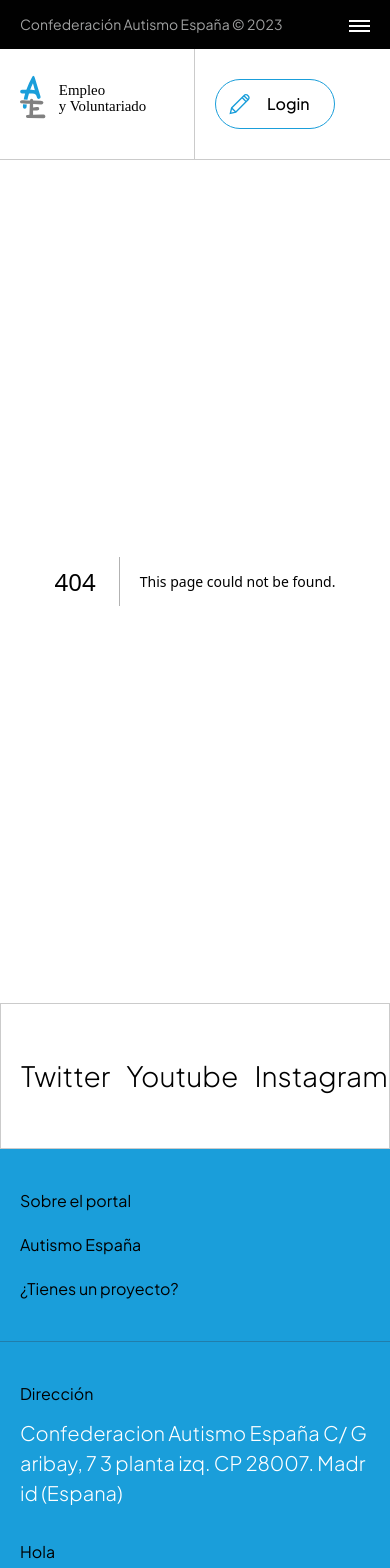
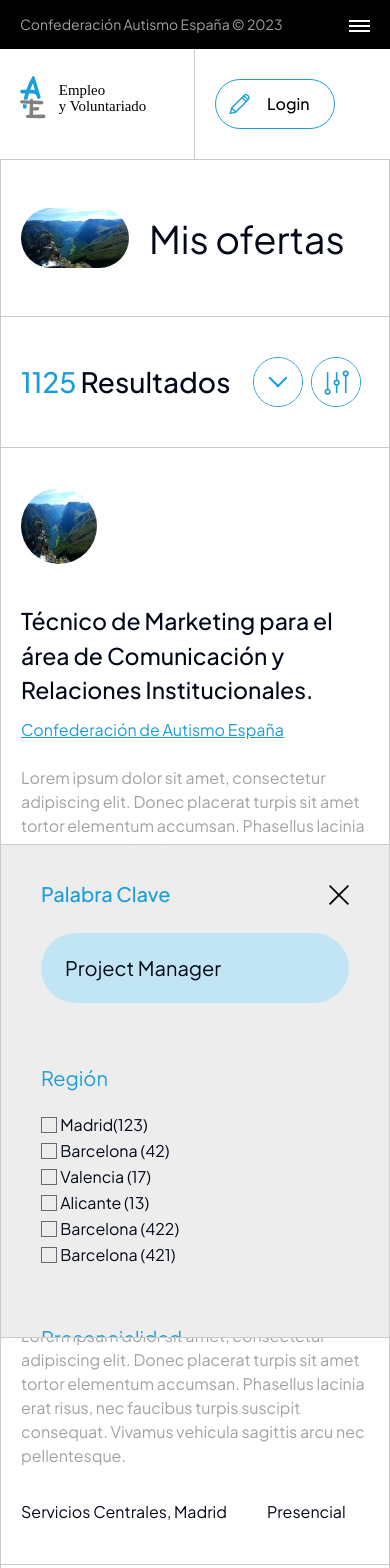
Before and after one commit to lanegrita/autismo_empleo, a Next.js app: page /offer-list in a window 390 px wide. Before the commit this address had no page. Shown: the top 1568 px of the page. Built offline with nearby package versions, Linux system fonts and the light colour scheme.

Commit message:
Add offer list page with responsive

```diff
--- a/app/components/ui/button/Button.module.css
+++ b/app/components/ui/button/Button.module.css
@@ -5,7 +5,7 @@
   outline: none;
   border: none;
   max-width: fit-content;
-  min-width: fit-content;
+  /* min-width: fit-content; */
   height: fit-content;
   font-size: var(--text-para);
   text-align: center;
@@ -14,14 +14,16 @@
   display: flex;
   gap: var(--spacer-4);
   align-items: center;
-  overflow: hidden;
+
   position: relative;
-  white-space: nowrap;
 }
 .container span {
   font-size: var(--text-para);
   text-align: center;
   font-weight: 500;
+  white-space: nowrap;
+  text-overflow: ellipsis;
+  overflow: hidden;
 }
 /* Button xl Styles starts */
 .container.large {
--- a/app/components/ui/filter/Filter.tsx
+++ b/app/components/ui/filter/Filter.tsx
@@ -13,7 +13,7 @@
 const FilterOfferSection = ({ ...props }: FilterProps) => {
   return (
     <>
-      <div className=" hidden py-17 px-20 md:px-41 md:py-25 w-full max-w-[500px] bg-gris5 sm:flex flex-col gap-30 border border-gris2">
+      <div className="   h-full hidden py-17 px-20 xl:px-41 xl:py-25 w-full  bg-gris5 lg:flex flex-col gap-30 ">
         {/* Section 1 Starts */}
         <div className="flex flex-col gap-12 w-full m-w-[314px]">
           <Text tag="h6" variant="para-l" color="blue" fontWeight="medium">
@@ -50,8 +50,8 @@
 
       <div
         className={cn(
-          " fixed top-0 bottom-0 right-0 z-20 py-17 px-20 md:px-41 md:py-25 w-3/4 bg-gris5 sm:hidden flex flex-col gap-30 border border-gris2 translate-x-full transition-transform ease-in-out duration-300  ",
-          props.openFilter && "translate-x-0"
+          " fixed top-[350px] overflow-scroll  sm:top-0 bottom-0 right-0   z-20 py-17 px-20 md:px-41 md:py-25 w-full sm:w-3/4 bg-gris5 lg:hidden flex flex-col gap-30 border border-gris2 translate-y-full sm:translate-y-0  sm:translate-x-full transition-transform ease-in-out duration-300  ",
+          props.openFilter && " translate-y-0  sm:translate-x-0"
         )}
       >
         <div
--- a/app/components/ui/list/List.tsx
+++ b/app/components/ui/list/List.tsx
@@ -177,6 +177,7 @@
   subTitle: string;
   description: string;
   items: string[];
+  className?: string;
   backgroundColor?: "white" | "blue";
 }
 
@@ -187,12 +188,14 @@
   description,
   items,
   backgroundColor,
+  className,
 }) => {
   return (
     <div
       className={cn(
-        "flex  flex-col sm:flex-row gap-20 border border-gris2 px-10 py-20 sm:p-20 bg-blanco",
-        backgroundColor === "blue" && "bg-azulLight3"
+        "flex  flex-col sm:flex-row gap-20 px-10 py-20 sm:p-20 bg-blanco",
+        backgroundColor === "blue" && "bg-azulLight3",
+        className
       )}
     >
       <div className="relative w-[76px] h-[76px] min-w-[76px] min-h-[76px] sm:w-[120px] sm:h-[120px] sm:min-w-[120px] sm:min-h-[120px] rounded-full overflow-hidden">
--- a/app/create-offer/page.tsx
+++ b/app/create-offer/page.tsx
@@ -8,6 +8,7 @@
 import CheckBox from "../components/form/check-box/CheckBox";
 import Textarea from "../components/form/text-area/Textarea";
 import { SimpleMarquee } from "../components/ui/marquee-section/MarqueeSection";
+import { cn } from "@/lib/utils";
 
 const tagList = [
   "Disponibilidad a jornada completa de lunes a viernes",
@@ -15,13 +16,17 @@
   "Perfil acostumbrado/a a trabajar por objetivos",
   "Formación, colaboración y el aprendizaje constante",
   "Disponibilidad inmediata",
-  "Ubicado en Murcia o alrededores"
+  "Ubicado en Murcia o alrededores",
 ];
 
 const CreateOfferView = () => {
   return (
     <div>
-      <TitleHeader />
+      <TitleHeader
+        title="Nueva oferta de trabajo"
+        image="/images/test.webp"
+        button="Salir"
+      />
       <div className="grid grid-cols-12 border-t border-gris2">
         {/* Left */}
         <div className="col-span-2"></div>
@@ -41,12 +46,12 @@
                   options={[
                     {
                       label: "Tipo",
-                      value: "1"
+                      value: "1",
                     },
                     {
                       label: "Tipo",
-                      value: "2"
-                    }
+                      value: "2",
+                    },
                   ]}
                   placeHolder="Categoría del puesto"
                 />
@@ -57,12 +62,12 @@
                   options={[
                     {
                       label: "Tipo",
-                      value: "1"
+                      value: "1",
                     },
                     {
                       label: "Tipo",
-                      value: "2"
-                    }
+                      value: "2",
+                    },
                   ]}
                   placeHolder="Nivel del puesto"
                 />
@@ -70,12 +75,12 @@
                   options={[
                     {
                       label: "Tipo",
-                      value: "1"
+                      value: "1",
                     },
                     {
                       label: "Tipo",
-                      value: "2"
-                    }
+                      value: "2",
+                    },
                   ]}
                   placeHolder="Tipo de contacto"
                 />
@@ -87,12 +92,12 @@
                     options={[
                       {
                         label: "Tipo",
-                        value: "1"
+                        value: "1",
                       },
                       {
                         label: "Tipo",
-                        value: "2"
-                      }
+                        value: "2",
+                      },
                     ]}
                     placeHolder="Jornada"
                   />
@@ -102,12 +107,12 @@
                     options={[
                       {
                         label: "Tipo",
-                        value: "1"
+                        value: "1",
                       },
                       {
                         label: "Tipo",
-                        value: "2"
-                      }
+                        value: "2",
+                      },
                     ]}
                     placeHolder="Contrato"
                   />
@@ -117,12 +122,12 @@
                     options={[
                       {
                         label: "Tipo",
-                        value: "1"
+                        value: "1",
                       },
                       {
                         label: "Tipo",
-                        value: "2"
-                      }
+                        value: "2",
+                      },
                     ]}
                     placeHolder="Nº Vacantes"
                   />
@@ -143,12 +148,12 @@
                     options={[
                       {
                         label: "Tipo",
-                        value: "1"
+                        value: "1",
                       },
                       {
                         label: "Tipo",
-                        value: "2"
-                      }
+                        value: "2",
+                      },
                     ]}
                     placeHolder="Tipo"
                   />
@@ -158,12 +163,12 @@
                     options={[
                       {
                         label: "Tipo",
-                        value: "1"
+                        value: "1",
                       },
                       {
                         label: "Tipo",
-                        value: "2"
-                      }
+                        value: "2",
+                      },
                     ]}
                     placeHolder="Mínimo"
                   />
@@ -173,12 +178,12 @@
                     options={[
                       {
                         label: "Tipo",
-                        value: "1"
+                        value: "1",
                       },
                       {
                         label: "Tipo",
-                        value: "2"
-                      }
+                        value: "2",
+                      },
                     ]}
                     placeHolder="Máximo"
                   />
@@ -188,12 +193,12 @@
                     options={[
                       {
                         label: "Tipo",
-                        value: "1"
+                        value: "1",
                       },
                       {
                         label: "Tipo",
-                        value: "2"
-                      }
+                        value: "2",
+                      },
                     ]}
                     placeHolder="Pagas"
                   />
@@ -282,25 +287,44 @@
   );
 };
 
-const TitleHeader = () => {
+export const TitleHeader = ({
+  image,
+  title,
+  titleVariant = "title-xl",
+  button,
+  className,
+}: {
+  image: string;
+  title: string;
+  titleVariant?: "title-xl" | "title-xxl";
+  button?: string;
+  className?: string;
+}) => {
   return (
-    <div className="flex flex-col gap-10 xs:flex-row xs:items-center justify-between px-10 py-24 md:py-26 lg:py-27 lg:px-20">
+    <div
+      className={cn(
+        "flex flex-col gap-10 xs:flex-row xs:items-center justify-between px-10 py-24 md:py-26 lg:py-27 lg:px-20",
+        className
+      )}
+    >
       {/* Left */}
       <div className="flex gap-10 items-center">
         {/* Image */}
         <div className="relative w-[108px] h-[60px] md:w-[144px] md:h-[80px] lg:w-[180px] lg:h-[100px] rounded-full overflow-hidden">
-          <Image src="/images/test.webp" alt="image" fill />
+          <Image src={image} alt="image" fill />
         </div>
 
-        <Text tag="h1" variant="title-l">
-          Inscríbete
+        <Text tag="h1" variant={titleVariant}>
+          {title}
         </Text>
       </div>
 
       {/* Right */}
-      <div>
-        <Button variant="primary" title="Salir" />
-      </div>
+      {button && (
+        <div>
+          <Button variant="primary" title={button} />
+        </div>
+      )}
     </div>
   );
 };
--- /dev/null
+++ b/app/offer-list/page.tsx
@@ -0,0 +1,144 @@
+"use client";
+import React, { useState } from "react";
+import { TitleHeader } from "../create-offer/page";
+import Text from "../components/ui/typography/Typography";
+import Button from "../components/ui/button/Button";
+import { FilterOfferSection } from "../components/ui/filter/Filter";
+import {
+  OfferListItem1,
+  OfferListItem1Props,
+} from "../components/ui/list/List";
+import Pagination from "../components/ui/pagination/Pagination";
+
+const data: OfferListItem1Props[] = [
+  {
+    image: "/images/test.webp",
+    title:
+      "Técnico de Marketing para el área de Comunicación y Relaciones Institucionales.",
+    subTitle: "Confederación de Autismo España",
+    description:
+      "Lorem ipsum dolor sit amet, consectetur adipiscing elit. Donec placerat turpis sit amet tortor elementum accumsan. Phasellus lacinia erat risus, nec faucibus turpis suscipit consequat. Vivamus vehicula sagittis arcu nec pellentesque.",
+    items: ["Servicios Centrales, Madrid", "Presencial"],
+  },
+  {
+    image: "/images/test.webp",
+    title:
+      "Técnico de Marketing para el área de Comunicación y Relaciones Institucionales.",
+    subTitle: "Confederación de Autismo España",
+    description:
+      "Lorem ipsum dolor sit amet, consectetur adipiscing elit. Donec placerat turpis sit amet tortor elementum accumsan. Phasellus lacinia erat risus, nec faucibus turpis suscipit consequat. Vivamus vehicula sagittis arcu nec pellentesque.",
+    items: ["Servicios Centrales, Madrid", "Presencial"],
+  },
+  {
+    image: "/images/test.webp",
+    title:
+      "Técnico de Marketing para el área de Comunicación y Relaciones Institucionales.",
+    subTitle: "Confederación de Autismo España",
+    description:
+      "Lorem ipsum dolor sit amet, consectetur adipiscing elit. Donec placerat turpis sit amet tortor elementum accumsan. Phasellus lacinia erat risus, nec faucibus turpis suscipit consequat. Vivamus vehicula sagittis arcu nec pellentesque.",
+    items: ["Servicios Centrales, Madrid", "Presencial"],
+  },
+];
+
+const OfferList = () => {
+  const [openFilter, setOpenFilter] = useState(false);
+  return (
+    <div className="border border-gris2">
+      {/* Top Container */}
+      <div className="border-b border-gris2">
+        <TitleHeader
+          image="/images/test.webp"
+          title="Mis ofertas"
+          titleVariant={"title-xxl"}
+        />
+      </div>
+      {/* Bottom Container */}
+      <div className="grid grid-cols-12 ">
+        {/* Left Container */}
+        <div className="hidden lg:block col-span-3 border-x border-gris2 ">
+          <FilterOfferSection
+            setOpenFilter={setOpenFilter}
+            openFilter={openFilter}
+          />
+        </div>
+        {/* Right Container */}
+        <div className=" col-span-12 lg:col-span-9 w-full ">
+          {/* Right Top Container */}
+          <div className=" px-10 py-20 md:p-20 flex  items-center justify-between">
+            {/* Text Container */}
+            <div className="flex items-center gap-2">
+              <Text tag="h5" variant="title-l" color="blue" fontWeight="medium">
+                1125{" "}
+              </Text>
+              <Text tag="h5" variant="title-l" fontWeight="medium">
+                Resultados
+              </Text>
+            </div>
+            {/* Button Container  */}
+            <div className="flex gap-4">
+              <div className="block md:hidden">
+                <Button
+                  variant="outline"
+                  icon="/images/icons/dropdown_open.svg"
+                  direction="right"
+                />
+              </div>
+              <div className="hidden md:block lg:hidden">
+                <Button
+                  title="Por fecha "
+                  variant="outline"
+                  icon="/images/icons/dropdown_open.svg"
+                  direction="right"
+                />
+              </div>
+
+              <div className="hidden lg:block">
+                <Button
+                  title="Por fecha de publicación"
+                  variant="outline"
+                  icon="/images/icons/dropdown_open.svg"
+                  direction="right"
+                />
+              </div>
+              <div className="block lg:hidden">
+                <Button
+                  onClick={() => setOpenFilter(true)}
+                  variant="outline"
+                  icon="/images/icons/filter.svg"
+                />
+              </div>
+              {/* Filter */}
+              <div className="block lg:hidden">
+                <FilterOfferSection
+                  setOpenFilter={setOpenFilter}
+                  openFilter={openFilter}
+                />
+              </div>
+            </div>
+          </div>
+          {/* Content Container */}
+          {data.map((item, index) => (
+            <OfferListItem1
+              key={index}
+              title={item.title}
+              image={item.image}
+              subTitle={item.subTitle}
+              description={item.description}
+              items={item.items}
+              className="border-t border-gris2"
+            />
+          ))}
+          {/* Pagination Section */}
+          <div className=" flex justify-center items-center px-10 py-[85px] md:py-[100px] lg:py-[120px] xl:py-[140px] border-t border-gris2">
+            {/* Pagination wrapper */}
+            <div className="w-[375px]">
+              <Pagination page={1} totalPages={8} />
+            </div>
+          </div>
+        </div>
+      </div>
+    </div>
+  );
+};
+
+export default OfferList;
```
